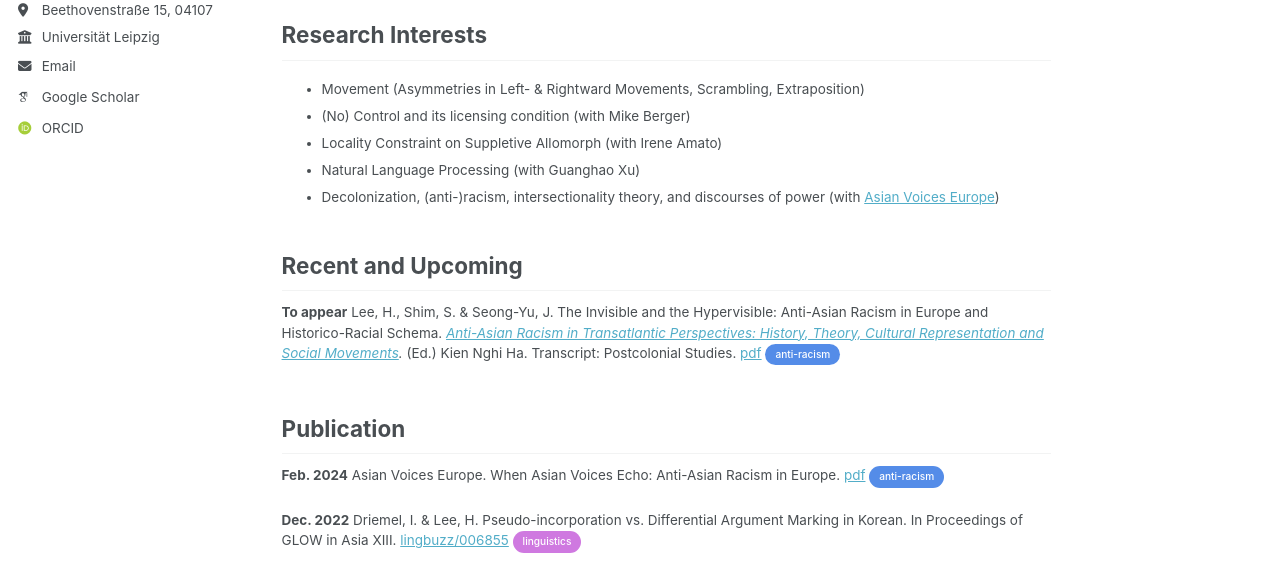
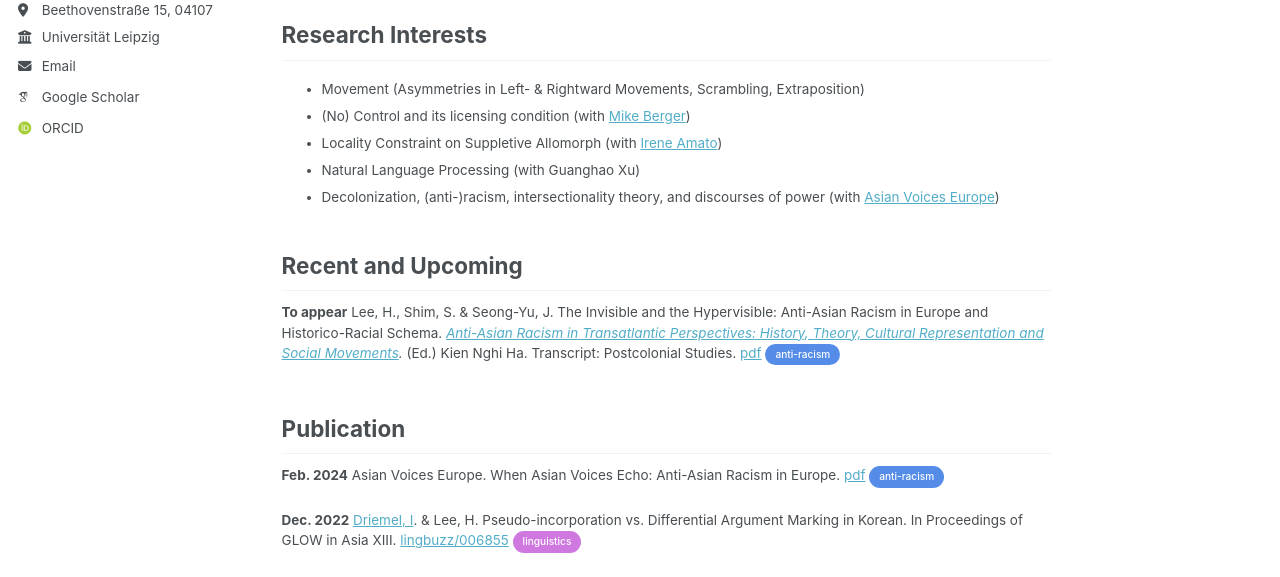
Before and after one commit to hyunjungdotlee/hyunjungdotlee.github.io, a Jekyll site: the page built from _pages/about.md, in a window 1280 px wide and 900 px high. Shown: the part 305-882 px from the top of the window. Built offline with Jekyll 4.4.1, drawn with Linux system fonts in a browser that asks for light colours; some web fonts are replaced; a script that is not in the unit is left out; part of the change alters nothing that is shown.

Commit message:
Update research interests and references with links

```diff
--- a/_pages/about.md
+++ b/_pages/about.md
@@ -15,8 +15,8 @@ I am a PhD candidate in the [IGRA graduate programme](https://www.philol.uni-lei
 Research Interests
 ------
 * Movement (Asymmetries in Left- & Rightward Movements, Scrambling, Extraposition)
-* (No) Control and its licensing condition (with Mike Berger)
-* Locality Constraint on Suppletive Allomorph  (with Irene Amato)
+* (No) Control and its licensing condition (with [Mike Berger](https://www.uni-leipzig.de/personenprofil/mitarbeiter/mike-berger))
+* Locality Constraint on Suppletive Allomorph  (with [Irene Amato](https://sites.google.com/view/ireneamato?pli=1))
 * Natural Language Processing (with Guanghao Xu)
 * Decolonization, (anti-)racism, intersectionality theory, and discourses of power (with [Asian Voices Europe](https://www.asianvoiceseurope.org/))
 
@@ -33,7 +33,7 @@ Publication
 Asian Voices Europe. When Asian Voices Echo: Anti-Asian Racism in Europe. [pdf](https://www.asianvoiceseurope.org/survey)  <span class="pill pill-ar">anti-racism</span>
 
 <strong>Dec. 2022</strong>
-Driemel, I. & Lee, H. Pseudo-incorporation vs. Differential Argument Marking in Korean. In Proceedings of GLOW in Asia XIII.  [lingbuzz/006855](https://ling.auf.net/lingbuzz/006855) <span class="pill pill-lg">linguistics</span>
+[Driemel, I](http://imke.driemel.net/doku.php/start). & Lee, H. Pseudo-incorporation vs. Differential Argument Marking in Korean. In Proceedings of GLOW in Asia XIII.  [lingbuzz/006855](https://ling.auf.net/lingbuzz/006855) <span class="pill pill-lg">linguistics</span>
 
 <strong>Aug. 2021</strong>
 Lee, H. & Berger. M. (2021) On the obligatory versus no control split in Korean. <em>Non-canonical Control in a Cross-linguistic Perspective.</em> 107-135. (Eds.) Anne Mucha, Jutta M. Hartmann and Beata Trawiński. [pdf](files/leeberger2021.pdf) <span class="pill pill-lg">linguistics</span>
```
